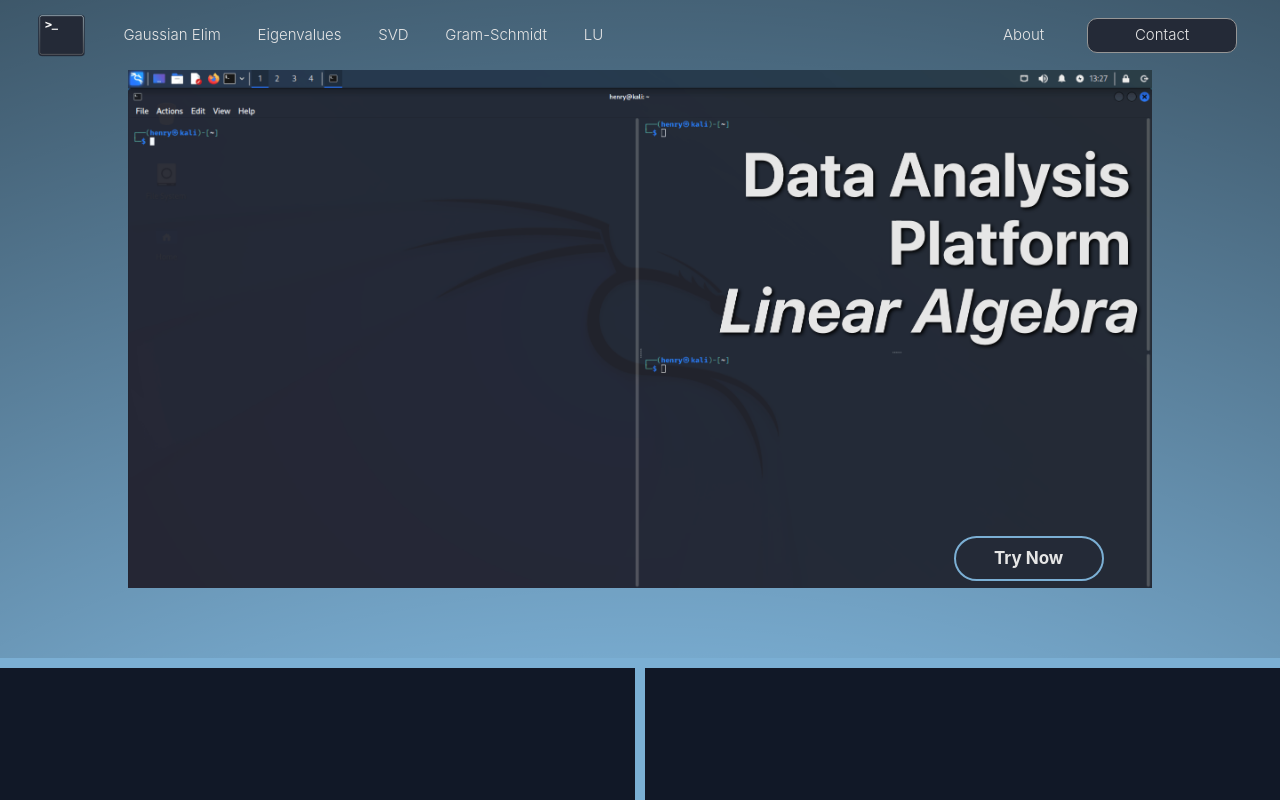
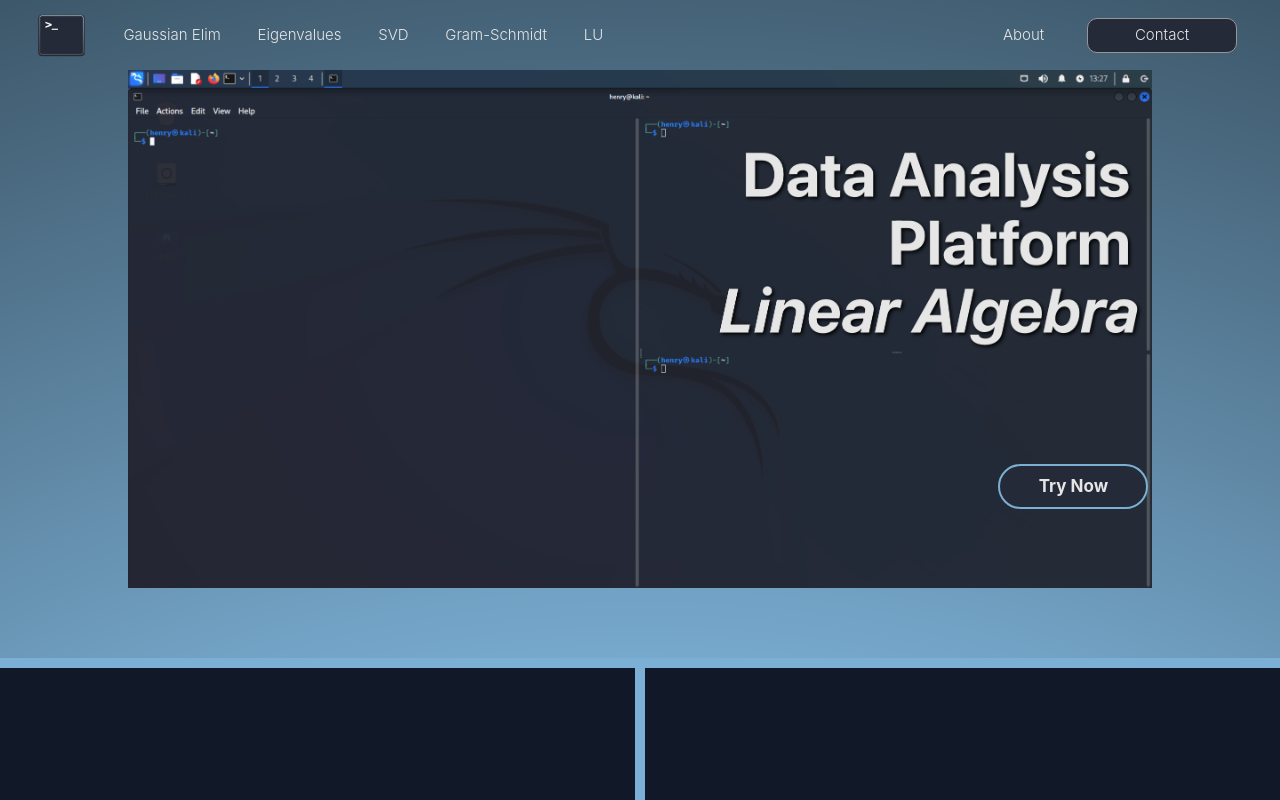
Before and after one commit to DanielRamsgard/Data-Platform, a React (Create React App) app in the folder data-platform-react/: page / in a window 1280 px wide. Shown: the top 800 px of the page. Built offline with nearby package versions, Linux system fonts and the light colour scheme.

Commit message:
position

```diff
--- a/data-platform-react/src/App.css
+++ b/data-platform-react/src/App.css
@@ -103,8 +103,8 @@
 
 .ImgButton {
     position: absolute;
-    top: 67%;
-    left: 74.5%;
+    top: 58%;
+    left: 78%;
     text-align: center;
     opacity: 1;
     border-radius: 450px;
```
